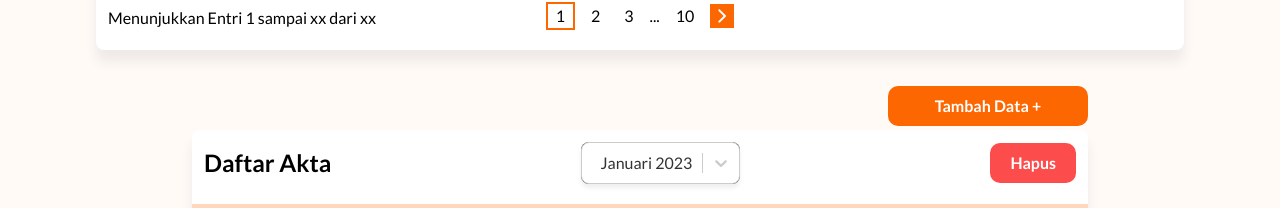
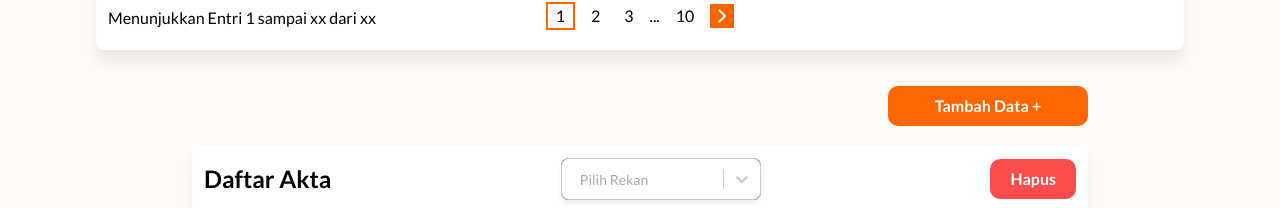
Before and after one commit to sulsul2/Elweha-Private, a React (Vite) app: page /pajak-rekan in a window 1280 px wide. Shown: the part 722-930 px from the top of the page. Built offline with nearby package versions, Linux system fonts and the light colour scheme; sample sign-in values are in the browser's storage.

Commit message:
styling: pajak rekan

```diff
--- a/src/pages/PajakRekan/PajakRekan.tsx
+++ b/src/pages/PajakRekan/PajakRekan.tsx
@@ -257,7 +257,7 @@ function PajakRekan() {
               <Dropdown placeholder={""} type={"month"} value={month} />
             </div>
           </div>
-          <div className="flex w-full justify-center gap-4 xl:justify-end">
+          <div className="hidden w-full justify-center gap-4 xl:flex xl:justify-end">
             <Button
               onClick={() => setShowModal1(true)}
               text={"Tambah Rekan +"}
@@ -269,6 +269,14 @@ function PajakRekan() {
         <p className="mb-5 block text-16 font-bold xl:hidden xl:text-24">
           Daftar Pajak Rekan
         </p>
+        <div className="mb-5 flex w-full gap-4 xl:hidden xl:justify-end">
+          <Button
+            onClick={() => setShowModal1(true)}
+            text={"Tambah Rekan +"}
+            type={"button"}
+            style={"primary"}
+          />
+        </div>
         <div className="flex grow flex-col rounded-lg bg-white py-5 shadow-card">
           <div className="mb-5 flex w-full items-center justify-between gap-1 px-3">
             <p className="hidden text-16 font-bold xl:block xl:text-24">
@@ -299,7 +307,7 @@ function PajakRekan() {
       </div>
       {/* daftar akta */}
       <div className="flex min-h-screen w-full flex-col bg-background px-5 pb-24  xl:px-48">
-        <div className="hidden pb-1 xl:block xl:text-end">
+        <div className="mb-5 hidden xl:block xl:text-end">
           <Button
             onClick={() => setShowModal2(true)}
             text={"Tambah Data +"}
@@ -310,7 +318,7 @@ function PajakRekan() {
         <p className="mb-5 block text-16 font-bold xl:hidden xl:text-24">
           Daftar Akta
         </p>
-        <div className="block pb-1 xl:hidden xl:justify-end">
+        <div className="mb-5 block xl:hidden xl:justify-end">
           <Button
             onClick={() => setShowModal2(true)}
             text={"Tambah Data +"}
@@ -323,11 +331,11 @@ function PajakRekan() {
             <p className="hidden text-16 font-bold xl:block xl:text-24">
               Daftar Akta
             </p>
-            <div className="flex items-center gap-2">
+            <div className="w-[160px] md:w-[200px]">
               <Dropdown
                 placeholder={"Pilih Rekan"}
-                type={"month"}
-                value={month}
+                type={"Rekan"}
+                value={undefined}
               />
             </div>
             <Button text={"Hapus"} type={"button"} style={"delete"} />
```
